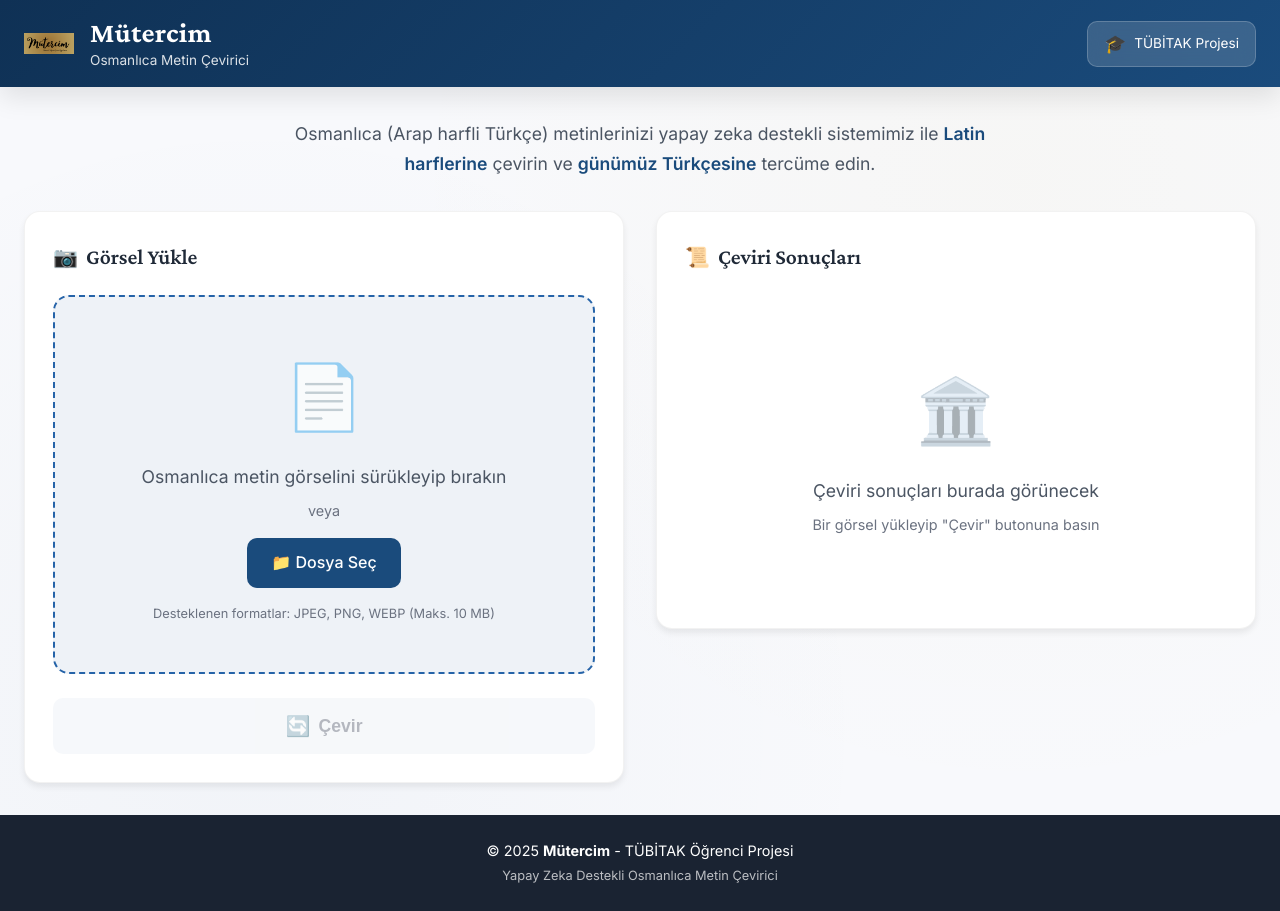
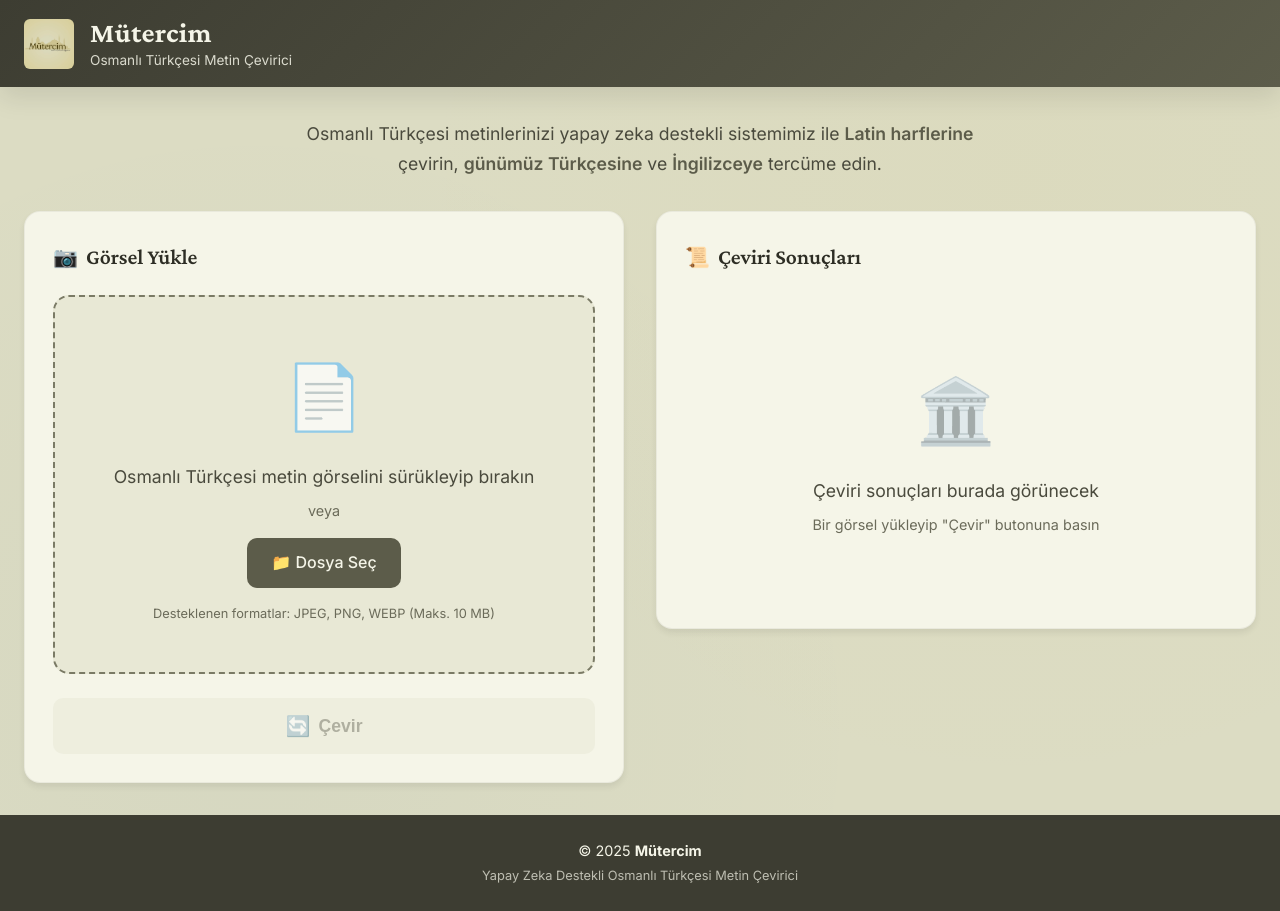
Before and after one commit to rustemersoyleyen/Mutercim, a website: page public/index.html in a window 1280 px wide. Drawn offline with nearby package versions, Linux system fonts and the light colour scheme.

Commit message:
Tema rengi ve icerik guncellendi - Osmanli Turkcesi

```diff
--- a/public/index.html
+++ b/public/index.html
@@ -3,13 +3,13 @@
 <head>
     <meta charset="UTF-8">
     <meta name="viewport" content="width=device-width, initial-scale=1.0">
-    <meta name="description" content="Mütercim - Osmanlıca Metin Çevirici | TÜBİTAK Projesi">
-    <meta name="author" content="Mütercim Takımı">
+    <meta name="description" content="Mütercim - Osmanlı Türkçesi Metin Çevirici">
+    <meta name="author" content="Mütercim">
 
-    <title>Mütercim - Osmanlıca Çeviri</title>
+    <title>Mütercim - Osmanlı Türkçesi Çeviri</title>
 
-    <!-- Favicon - Logo eklenince güncellenecek -->
-    <link rel="icon" type="image/png" href="logo.png">
+    <!-- Favicon -->
+    <link rel="icon" type="image/jpeg" href="logo.jpg">
 
     <!-- Google Fonts - Akademik ve okunabilir fontlar -->
     <link rel="preconnect" href="https://fonts.googleapis.com">
@@ -25,19 +25,13 @@
          ===================================================== -->
     <header class="header">
         <div class="header-content">
-            <!-- Logo alanı - logo.png eklenince görünecek -->
+            <!-- Logo alanı -->
             <div class="logo-area">
-                <img src="logo.png" alt="Mütercim Logo" class="logo" onerror="this.style.display='none'">
+                <img src="logo.jpg" alt="Mütercim Logo" class="logo" onerror="this.style.display='none'">
                 <div class="brand">
                     <h1 class="brand-name">Mütercim</h1>
-                    <span class="brand-tagline">Osmanlıca Metin Çevirici</span>
+                    <span class="brand-tagline">Osmanlı Türkçesi Metin Çevirici</span>
                 </div>
-            </div>
-
-            <!-- TÜBİTAK rozeti -->
-            <div class="tubitak-badge">
-                <span class="badge-icon">🎓</span>
-                <span class="badge-text">TÜBİTAK Projesi</span>
             </div>
         </div>
     </header>
@@ -49,8 +43,8 @@
         <!-- Giriş açıklaması -->
         <section class="intro-section">
             <p class="intro-text">
-                Osmanlıca (Arap harfli Türkçe) metinlerinizi yapay zeka destekli sistemimiz ile
-                <strong>Latin harflerine</strong> çevirin ve <strong>günümüz Türkçesine</strong> tercüme edin.
+                Osmanlı Türkçesi metinlerinizi yapay zeka destekli sistemimiz ile
+                <strong>Latin harflerine</strong> çevirin, <strong>günümüz Türkçesine</strong> ve <strong>İngilizceye</strong> tercüme edin.
             </p>
         </section>
 
@@ -67,7 +61,7 @@
                 <div class="upload-area" id="uploadArea">
                     <div class="upload-content">
                         <div class="upload-icon">📄</div>
-                        <p class="upload-text">Osmanlıca metin görselini sürükleyip bırakın</p>
+                        <p class="upload-text">Osmanlı Türkçesi metin görselini sürükleyip bırakın</p>
                         <p class="upload-subtext">veya</p>
 
                         <!-- Buton grubu - Dosya seç ve Kamera -->
@@ -220,10 +214,10 @@
     <footer class="footer">
         <div class="footer-content">
             <p class="footer-text">
-                © 2025 <strong>Mütercim</strong> - TÜBİTAK Öğrenci Projesi
+                © 2025 <strong>Mütercim</strong>
             </p>
             <p class="footer-credits">
-                Yapay Zeka Destekli Osmanlıca Metin Çevirici
+                Yapay Zeka Destekli Osmanlı Türkçesi Metin Çevirici
             </p>
         </div>
     </footer>
--- a/public/script.js
+++ b/public/script.js
@@ -435,5 +435,5 @@
 // =====================================================
 // SAYFA YÜKLENDİĞİNDE
 // =====================================================
-console.log('🏛️ Mütercim - Osmanlıca Çeviri Uygulaması yüklendi');
+console.log('🏛️ Mütercim - Osmanlı Türkçesi Çeviri Uygulaması yüklendi');
 console.log('💡 İpucu: Ctrl + Enter ile hızlı çeviri yapabilirsiniz');
--- a/public/style.css
+++ b/public/style.css
@@ -10,29 +10,29 @@
    CSS DEĞİŞKENLERİ (Renk Paleti ve Genel Ayarlar)
    ===================================================== */
 :root {
-    /* Ana Renkler - Akademik Mavi Tonları */
-    --color-primary: #1a4b7c;          /* Koyu lacivert - ana renk */
-    --color-primary-light: #2563a8;    /* Açık mavi */
-    --color-primary-dark: #0f3155;     /* Daha koyu lacivert */
-    --color-accent: #c9a227;           /* Altın sarısı - vurgu rengi (Osmanlı estetiği) */
-    --color-accent-light: #e8c547;     /* Açık altın */
+    /* Ana Renkler - Klasik Osmanlı Krem Tonları */
+    --color-primary: #5c5c4a;          /* Koyu zeytin - ana renk */
+    --color-primary-light: #7a7a65;    /* Açık zeytin */
+    --color-primary-dark: #3d3d32;     /* Daha koyu zeytin */
+    --color-accent: #8b7355;           /* Kahverengi - vurgu rengi */
+    --color-accent-light: #a68b6a;     /* Açık kahve */
 
     /* Arka Plan Renkleri */
-    --bg-primary: #f8f9fc;             /* Ana arka plan - hafif gri-mavi */
-    --bg-secondary: #ffffff;           /* Kartlar için beyaz */
-    --bg-tertiary: #eef2f7;            /* İkincil arka plan */
-    --bg-dark: #1a2332;                /* Koyu arka plan (footer vb.) */
+    --bg-primary: #dcdcc3;             /* Ana arka plan - krem */
+    --bg-secondary: #f5f5e8;           /* Kartlar için açık krem */
+    --bg-tertiary: #e8e8d5;            /* İkincil arka plan */
+    --bg-dark: #3d3d32;                /* Koyu arka plan (footer vb.) */
 
     /* Metin Renkleri */
-    --text-primary: #1f2937;           /* Ana metin - koyu gri */
-    --text-secondary: #4b5563;         /* İkincil metin */
-    --text-muted: #6b7280;             /* Soluk metin */
-    --text-light: #ffffff;             /* Açık metin (koyu arka plan için) */
+    --text-primary: #2d2d24;           /* Ana metin - koyu kahve */
+    --text-secondary: #4a4a3d;         /* İkincil metin */
+    --text-muted: #6b6b5a;             /* Soluk metin */
+    --text-light: #f5f5e8;             /* Açık metin (koyu arka plan için) */
 
     /* Durum Renkleri */
-    --color-success: #059669;          /* Başarı - yeşil */
-    --color-error: #dc2626;            /* Hata - kırmızı */
-    --color-warning: #d97706;          /* Uyarı - turuncu */
+    --color-success: #5a7a5a;          /* Başarı - koyu yeşil */
+    --color-error: #8b4444;            /* Hata - koyu kırmızı */
+    --color-warning: #8b6b3d;          /* Uyarı - koyu turuncu */
 
     /* Gölgeler */
     --shadow-sm: 0 1px 2px rgba(0, 0, 0, 0.05);
@@ -140,21 +140,7 @@
     font-weight: 400;
 }
 
-.tubitak-badge {
-    display: flex;
-    align-items: center;
-    gap: 0.5rem;
-    background: rgba(255, 255, 255, 0.15);
-    padding: 0.5rem 1rem;
-    border-radius: var(--radius-md);
-    font-size: 0.85rem;
-    backdrop-filter: blur(10px);
-    border: 1px solid rgba(255, 255, 255, 0.2);
-}
-
-.badge-icon {
-    font-size: 1.1rem;
-}
+/* TÜBİTAK rozeti kaldırıldı */
 
 /* =====================================================
    MAIN - ANA İÇERİK
```
Also changed, not shown: server.js (+10 -11 lines), README.md, public/logo.jpg (added), 1 other file.
